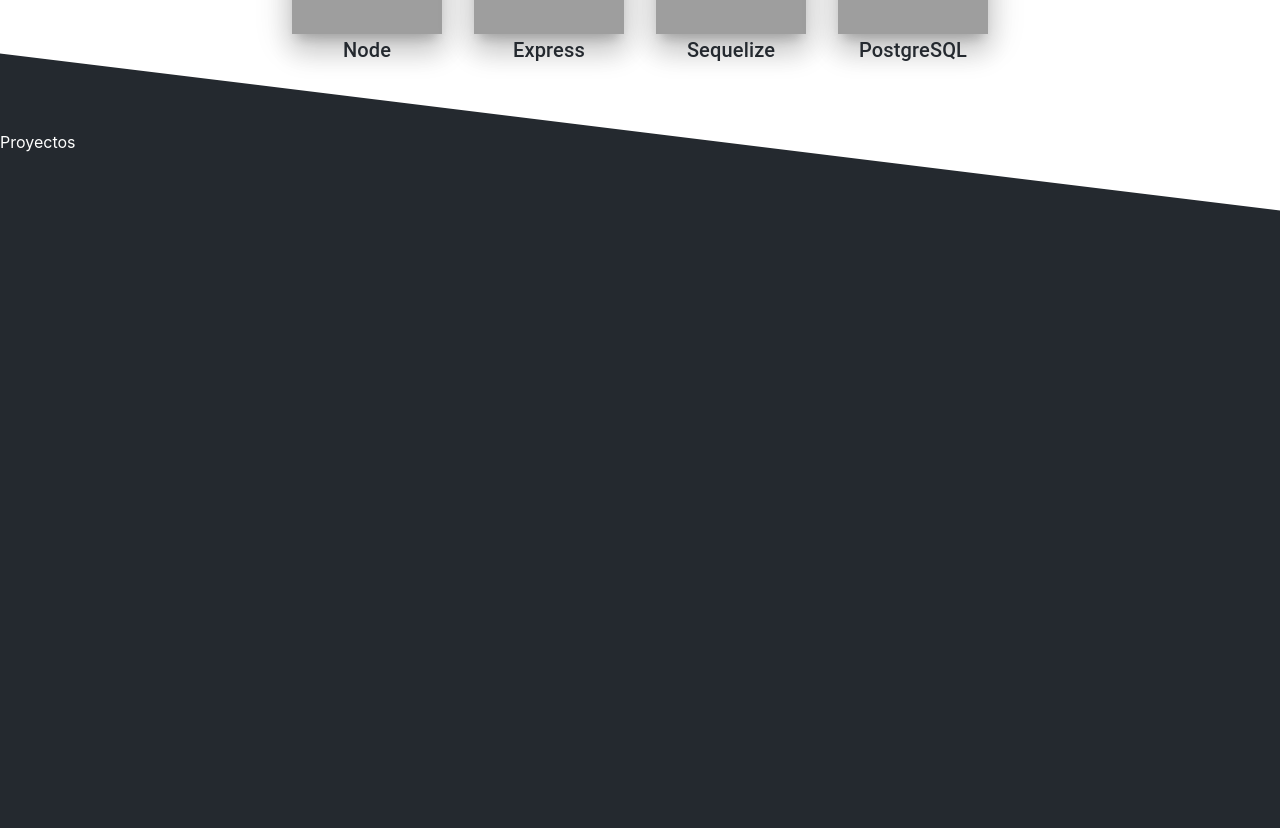
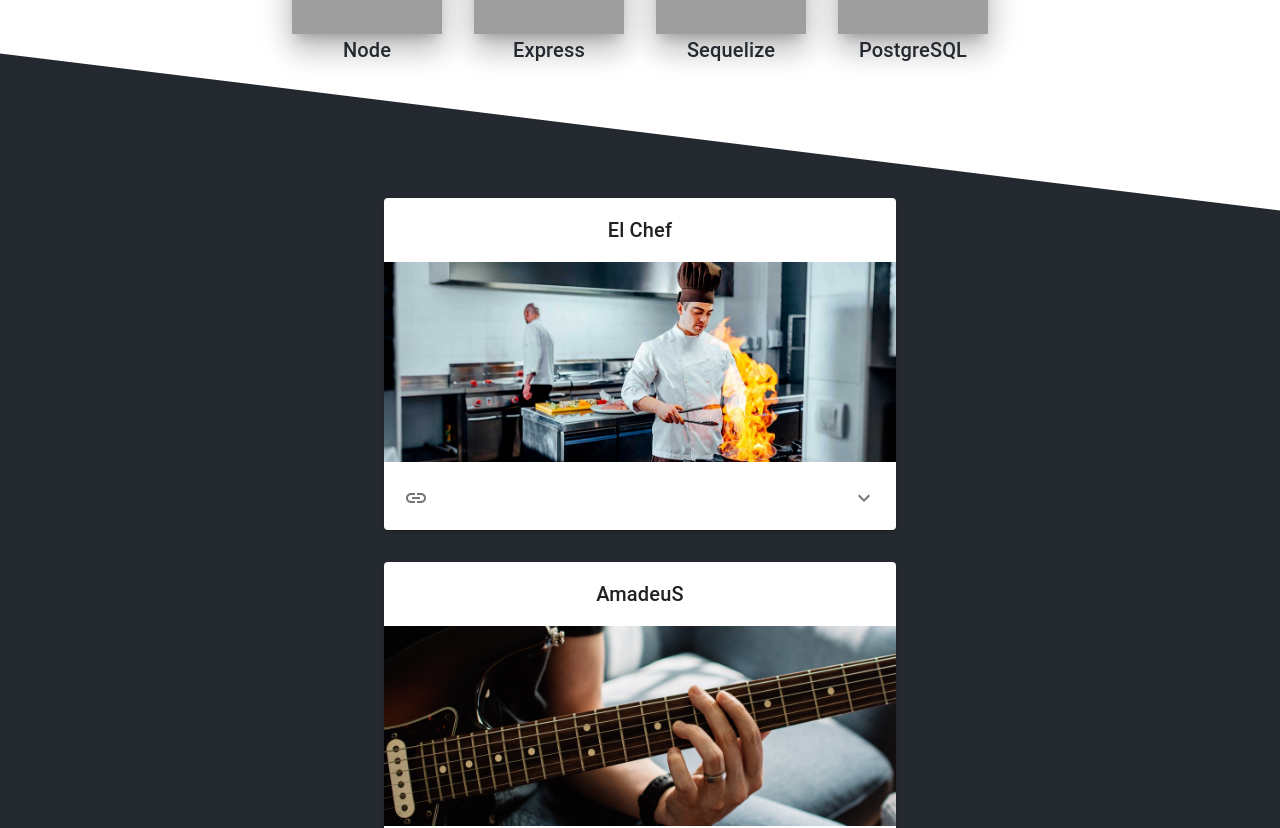
Before and after one commit to Cristian-M-B/Portfolio-2.0, a React (Create React App) app: page / in a window 1280 px wide. Shown: the part 1060-1888 px from the top of the page. Before the commit the page ends 1792 px from the top, so only its background shows below. Built offline with nearby package versions, Linux system fonts and the light colour scheme; grey boxes are pictures that could not be loaded.

Commit message:
add projects info

```diff
--- a/src/pages/Projects.js
+++ b/src/pages/Projects.js
@@ -1,16 +1,37 @@
 import React from 'react';
+import projects from '../data/projects.js';
+import ProjectCard from '../components/ProjectCard.jsx';
+import { Grid } from '@material-ui/core';
 import { makeStyles } from '@material-ui/styles';
 
 const useStyles = makeStyles((theme) => ({
     projects: {
         backgroundColor: '#24292F',
         color: 'white',
+        paddingTop: '50px',
+        paddingBottom: '50px',
+    },
+    container: {
+        width: '100%',
+        height: '100%',
     }
 }));
 
 export default function Projects() {
     const classes = useStyles();
-    return <div id='projects'  style={{height: '600px'}} className={classes.projects}>
-        Proyectos
+    return <div id='projects' className={classes.projects}>
+        <Grid
+            container
+            direction='column'
+            justifyContent='center'
+            alignItems='center'
+            className={classes.container}
+        >
+            {projects.map(project => {
+                return (
+                    <ProjectCard key={project?.name} name={project?.name} image={project?.image} link={project?.link} description={project?.description} />
+                )
+            })}
+        </Grid>
     </div>
 }
```
